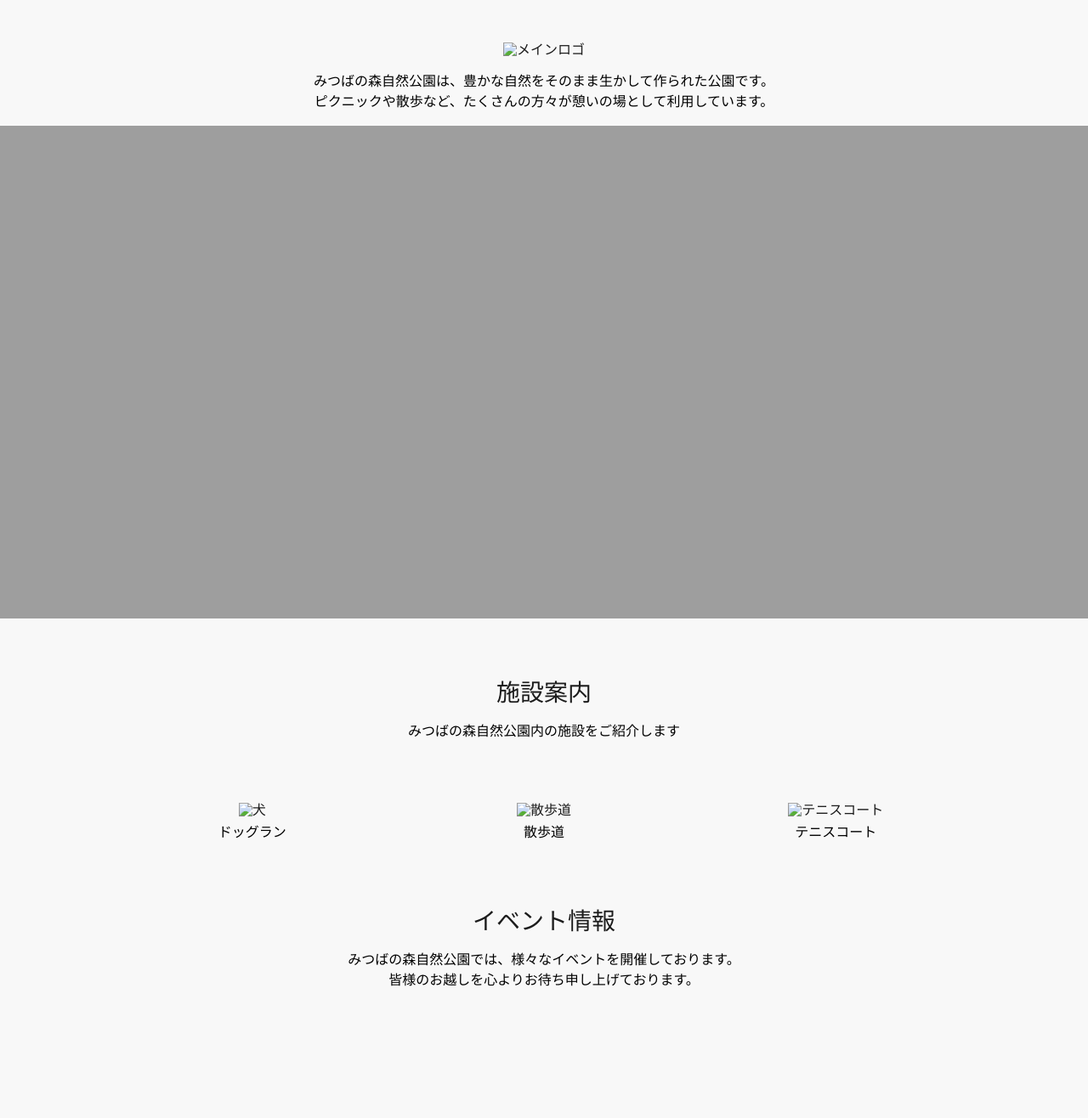
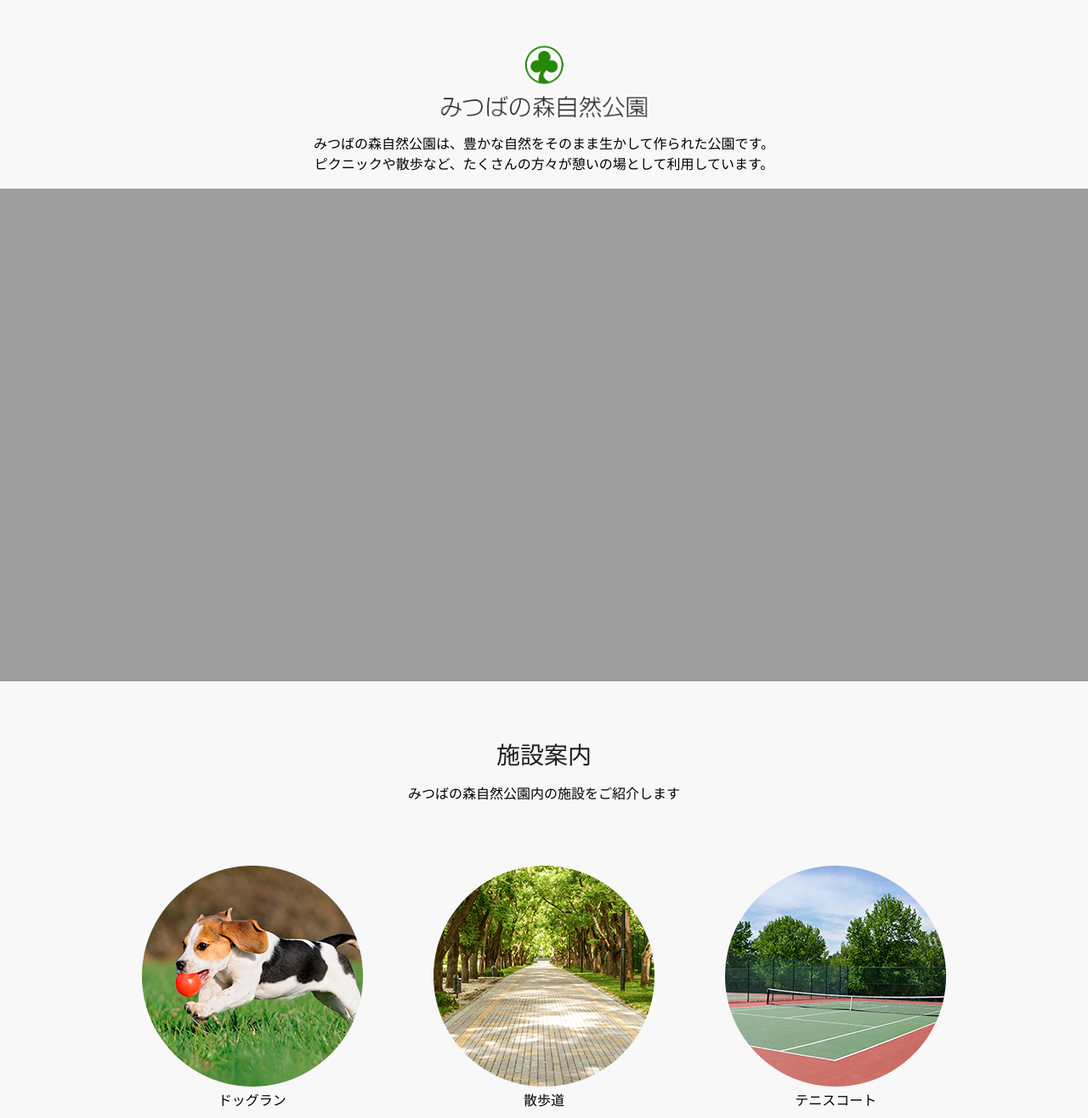
Before and after one commit to harunatuakihuyu/rensyuu, a plain HTML site: page index.html in a window 1280 px wide. Shown: the top 1316 px of the page at 85% size. Before the commit the page ends 1266 px from the top, so only its background shows below. Drawn offline with Linux system fonts and the light colour scheme; the site is published under a folder, as on GitHub Pages, so addresses that start at the root find nothing.

Commit message:
index.htmlと画像のリンクを修正しました。

```diff
--- a/index.html
+++ b/index.html
@@ -14,7 +14,7 @@
     <!-- ヘッダー -->
     <header>
       <h1 class="logo">
-        <img src="/images/logo.png" alt="メインロゴ">
+        <img src="images/logo.png" alt="メインロゴ">
       </h1>
       <p class="description">
         みつばの森自然公園は、豊かな自然をそのまま生かして作られた公園です。<br>
@@ -45,19 +45,19 @@
       <section class="mainImg">
         <div class="mainImg_box">
           <div class="mainImg_item">
-            <img src="/images/dog.png" alt="犬">
+            <img src="images/dog.png" alt="犬">
             <h2 class="mainImg_h2">
               ドッグラン
             </h2>
           </div>
           <div class="mainImg_item">
-            <img src="/images/walk.png" alt="散歩道">
+            <img src="images/walk.png" alt="散歩道">
             <h2 class="mainImg_h2">
               散歩道
             </h2>
           </div>
           <div class="mainImg_item">
-            <img src="/images/tennis.png" alt="テニスコート">
+            <img src="images/tennis.png" alt="テニスコート">
             <h2 class="mainImg_h2">
               テニスコート
             </h2>
```
